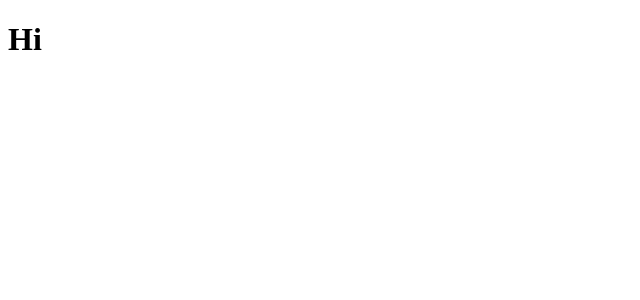
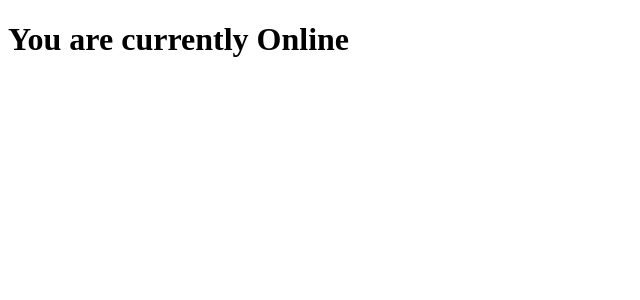
Before and after one commit to eashikanaznin/react_advanced, a React (Vite) app: page / in a window 1280 px wide. Shown: the top 300 px of the page, without its empty margins (0-640 px from the left). Built offline with nearby package versions, Linux system fonts and the light colour scheme.

Commit message:
LDP-212-usedebug

```diff
--- a/src/App.jsx
+++ b/src/App.jsx
@@ -1,7 +1,36 @@
+import React, { useState, useEffect, useDebugValue } from 'react';
+
+// Custom hook to track online/offline status
+function useOnlineStatus() {
+  const [isOnline, setIsOnline] = useState(navigator.onLine);
+
+  useEffect(() => {
+    const handleOnline = () => setIsOnline(true);
+    const handleOffline = () => setIsOnline(false);
+
+    window.addEventListener('online', handleOnline);
+    window.addEventListener('offline', handleOffline);
+
+    return () => {
+      window.removeEventListener('online', handleOnline);
+      window.removeEventListener('offline', handleOffline);
+    };
+  }, []);
+
+  // Use useDebugValue to display a custom label in React DevTools
+  // useDebugValue(isOnline ? 'Online' : 'Offline');
+
+  return isOnline;
+}
+
 function App() {
+  const isOnline = useOnlineStatus();
+  useDebugValue(isOnline ? 'Online' : 'Offline');
   return (
-   <h1>Hi</h1>
-  )
+    <div>
+      <h1>You are currently {isOnline ? 'Online' : 'Offline'}</h1>
+    </div>
+  );
 }
 
 export default App;
```
Also changed, not shown: 1 other file (tests, documents, lock files or other folders).
